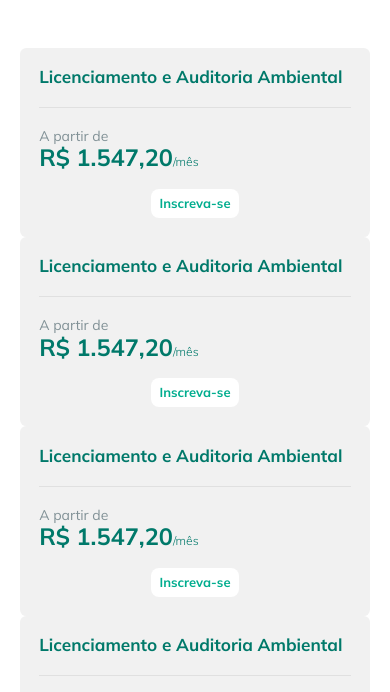
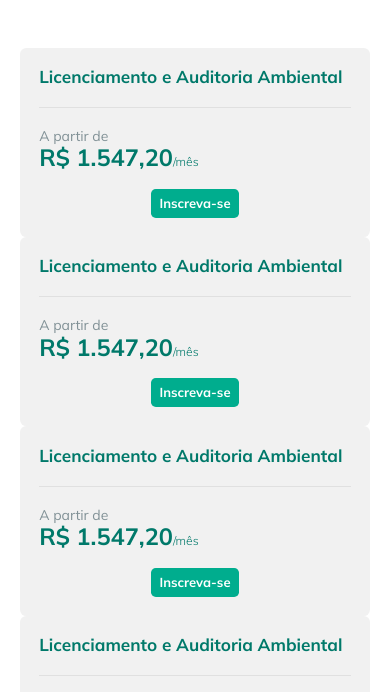
Before and after one commit to thiagolimao/section-destaque, a website: page src/index.html in a window 390 px wide. Shown: the part 143-835 px from the top of the page. Drawn offline with nearby package versions, Linux system fonts and the light colour scheme; files that its build step writes are made by us from their sources; a web font is replaced by a local one.

Commit message:
Update _button.scss

```diff
--- a/src/scss/components/_button.scss
+++ b/src/scss/components/_button.scss
@@ -35,7 +35,13 @@
     background-color: $white;
     border-color: $white;
     color: $primary;
-    border-radius: 8px;
+    border-radius: 0.3rem;
+
+    @media (max-width: 992px) {
+      background-color: $primary;
+      border-color: $primary;
+      color: $white;
+    }
 
     &:hover,
     &:active,
@@ -43,6 +49,11 @@
       background-color: $primary;
       border-color: $primary;
       color: $white;
+      @media (max-width: 992px) {
+        background-color: $white;
+        border-color: $primary;
+        color: $primary;
+      }
     }
 
     &:focus,
```
